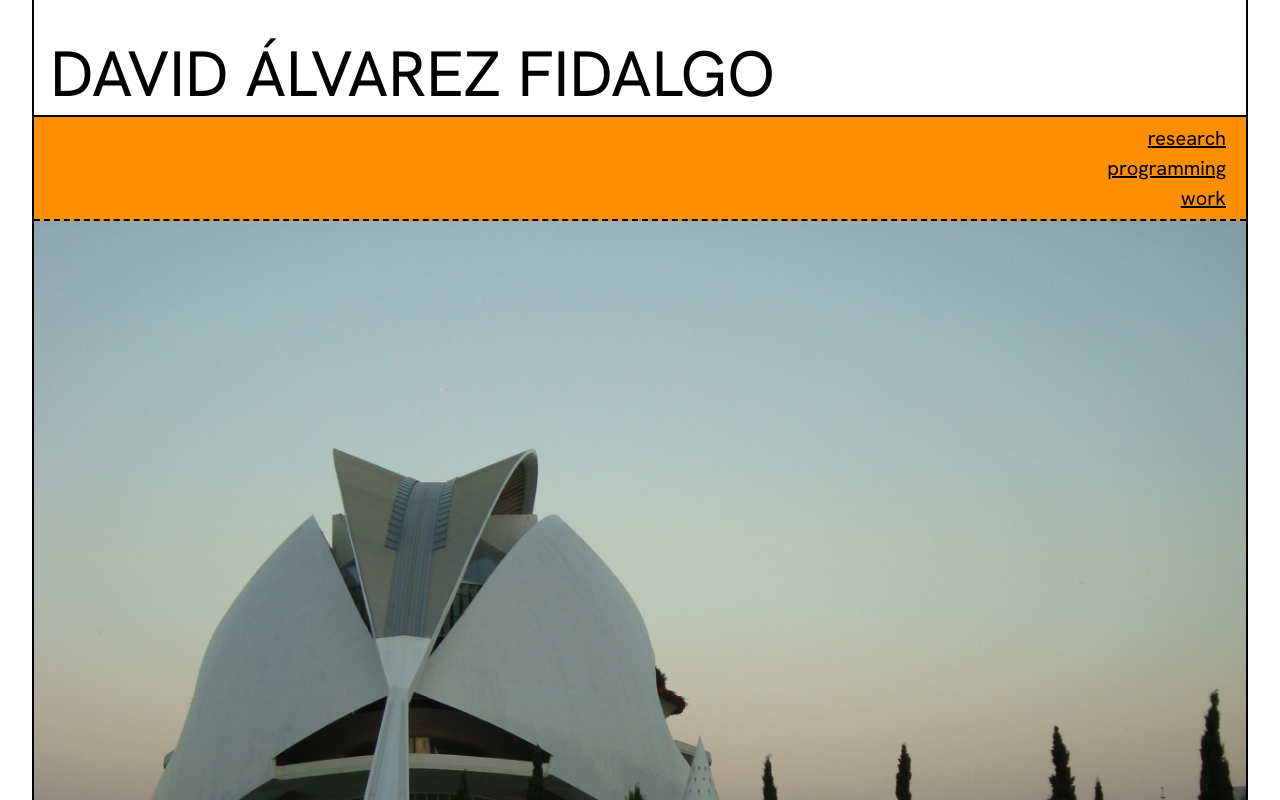
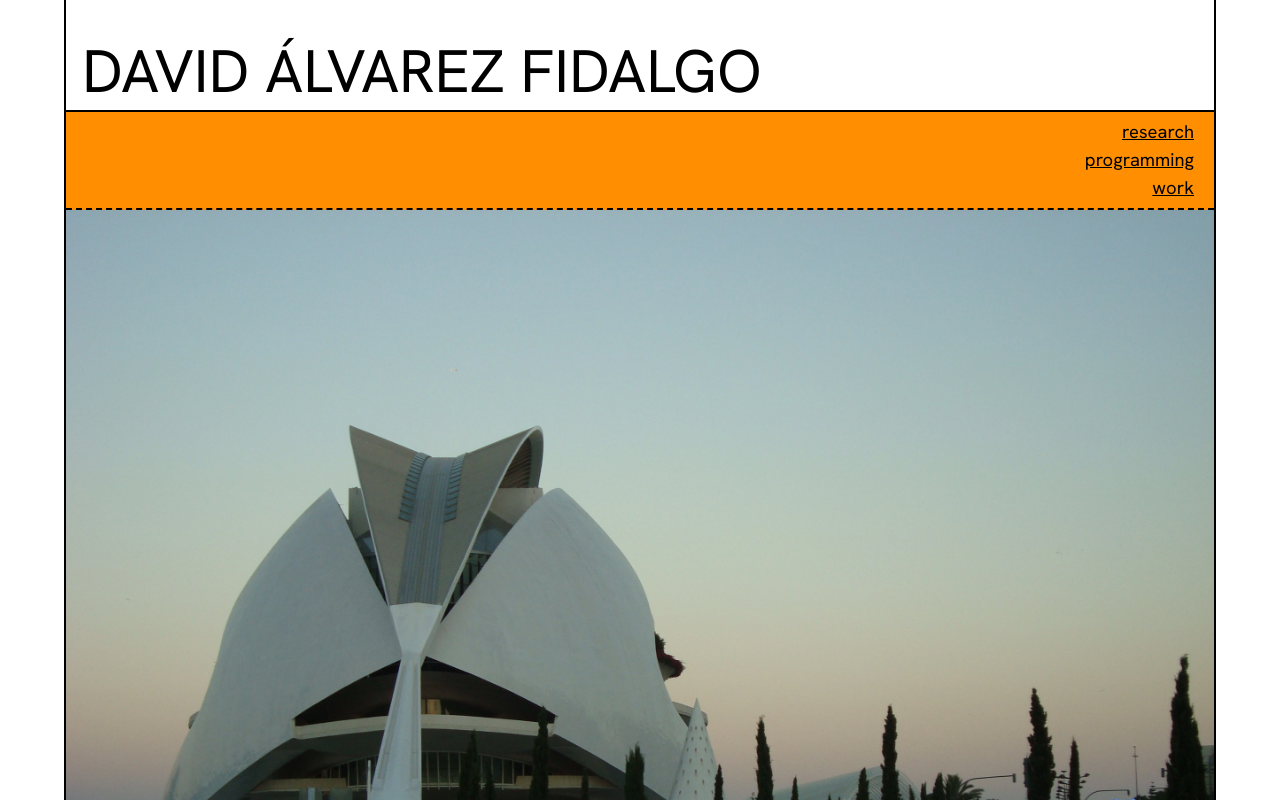
Before and after one commit to davidaf3/davidaf3.github.io, a plain HTML site: page index.html in a window 1280 px wide. Shown: the top 800 px of the page. Drawn offline with Linux system fonts and the light colour scheme.

Commit message:
Font size adjustments

```diff
--- a/styles.css
+++ b/styles.css
@@ -10,7 +10,7 @@ main {
   flex-direction: column;
   max-width: 140ch;
   min-height: calc(100vh - 3rem);
-  margin: 0 2rem;
+  margin: 0 4rem;
   padding: 2rem 0 1rem;
   font-family: "Hanken Grotesk", serif;
   font-optical-sizing: auto;
@@ -23,7 +23,7 @@ main {
 }
 
 h1 {
-  font-size: 4rem;
+  font-size: 3.75rem;
   font-weight: 400;
   margin: 0;
   padding: 0 1rem;
@@ -38,7 +38,7 @@ nav {
 
 nav > p {
   text-align: end;
-  font-size: 1.25rem;
+  font-size: 1.15rem;
   margin: 0.25rem;
 }
 
@@ -53,6 +53,7 @@ main > img {
 }
 
 footer {
+  font-size: .85rem;
   text-align: center;
   margin-top: auto;
   padding-top: 1rem;
```
